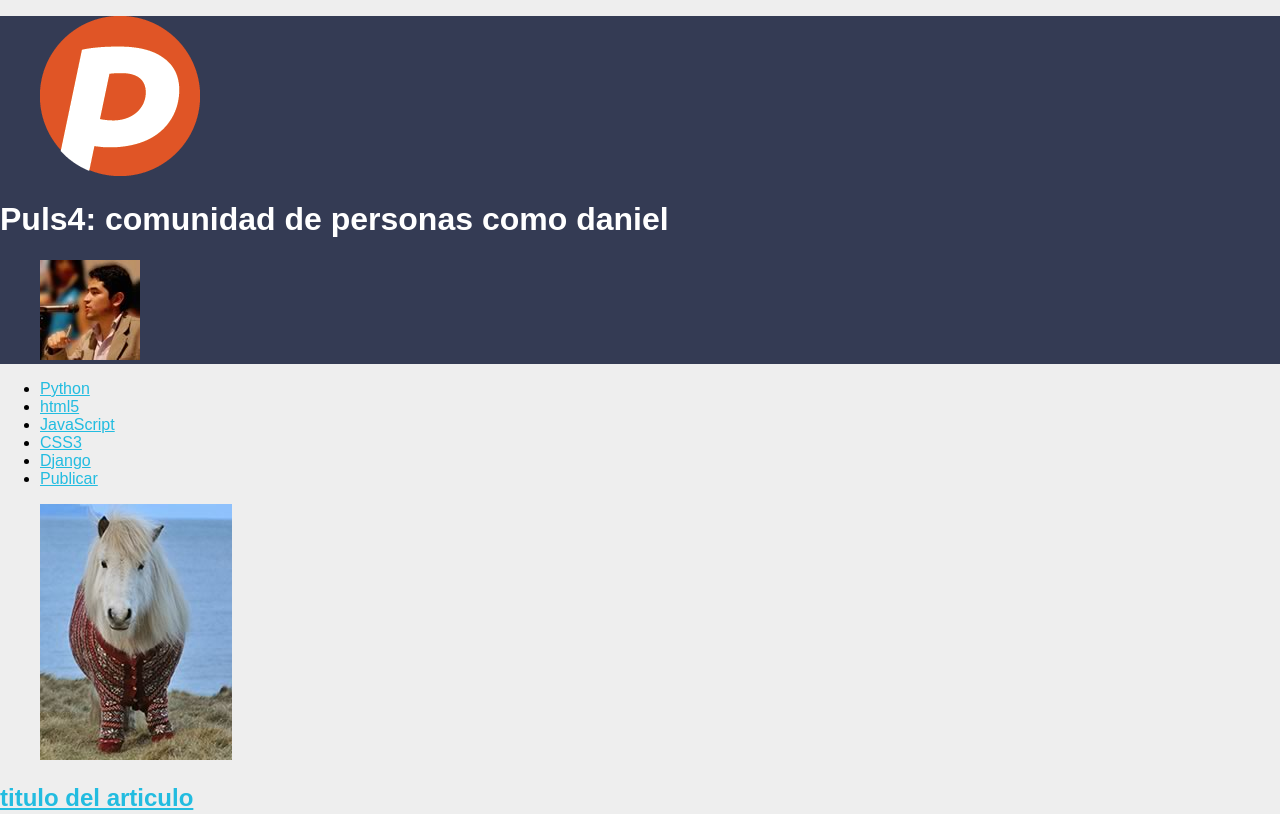
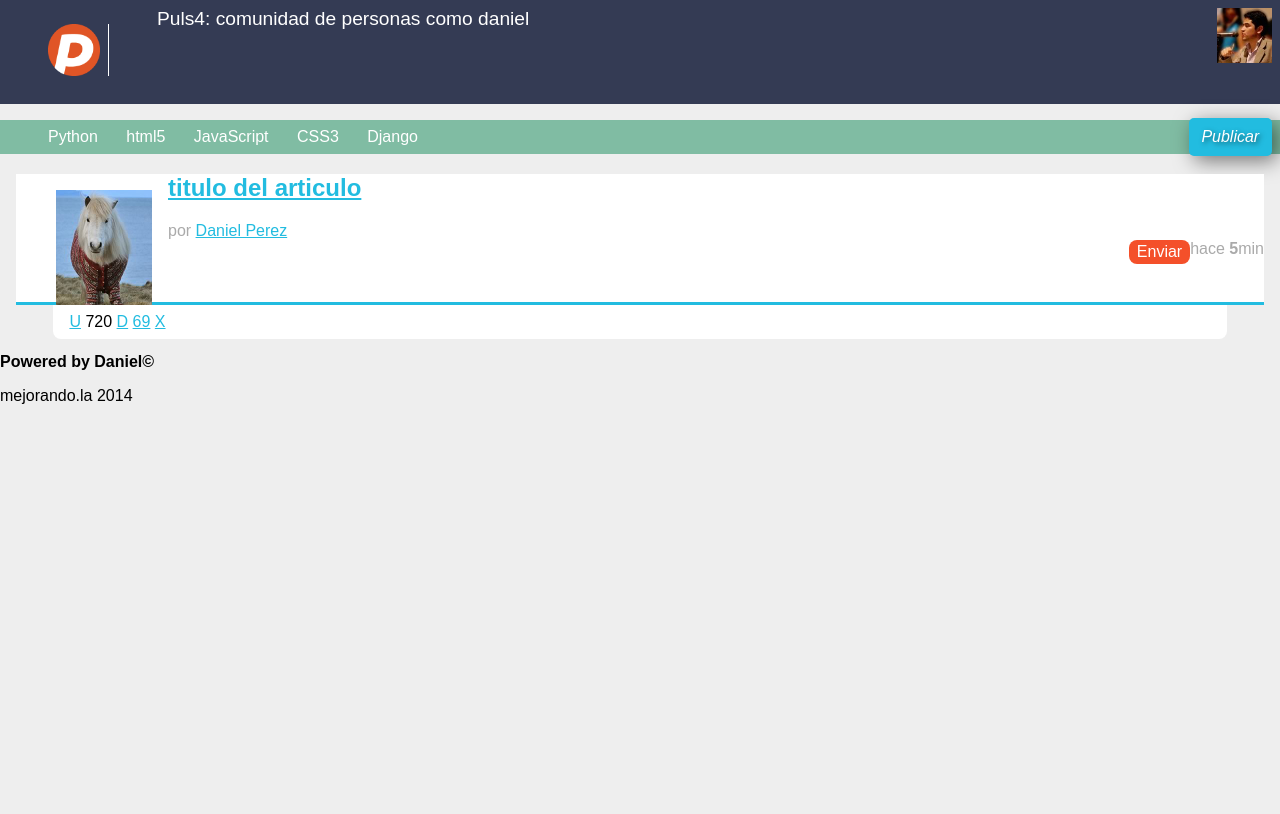
Before and after one commit to dancart12/proyecto-personal, a plain HTML site: page index.html in a window 1280 px wide. Shown: the top 814 px of the page. Drawn offline with Linux system fonts and the light colour scheme.

Commit message:
últimos cambios proyecto personal 2_3_14 21:48

```diff
--- a/estilos.css
+++ b/estilos.css
@@ -12,5 +12,148 @@ body
 header
 {
 	background: #343B54;
-	color: #ffffff;
+	color: white;
+	overflow: hidden;
+	padding: 0.5em;
+	position: relative;
 }
+
+header figure
+{
+	float: left;
+}
+
+header h1
+{
+	font-size: 1.2em;
+	font-weight: normal;
+	margin: 0 70px 0 0;
+}
+
+header #avatar
+{
+	margin: 0.5em 0.5em 0 0;
+	position: absolute;
+	right: 0;
+	top:  0;
+}
+
+header #avatar img
+{
+	border-right: 0.5em;
+	width: 55px;
+}
+
+header #logo img
+{
+	border-right: 1px solid white;
+	padding-right: 0.5em;
+	margin-right:  0.5em;
+	width: 52px;
+}
+
+nav
+{
+	background: #80BCA3;
+	position: relative;
+}
+nav ul li
+{
+	display: inline-block;
+	margin: 0 0.5em 0 0;
+}
+
+nav ul li a
+{
+	color: white;
+	display: block;
+	padding: 0.5em;
+	text-decoration: none;
+}
+nav ul #publicar_nav
+{
+	position: absolute;
+	right: 0;
+	top: -0.1em;
+}
+nav ul #publicar_nav a
+{
+	background: #22BCE0;
+	border-radius: 5px;
+	box-shadow: rgba(0,0,0,0.5) 5px 5px 20px;
+	font-style: italic;
+	padding: 0.6em 0.8em;
+	text-shadow: rgba(0,0,0,0.5) 2px 2px 5px;
+}
+#contenido
+{
+	margin: 1em;
+}
+#contenido .item
+{
+	background: white;
+	border-bottom: 3px solid #22BCE0;
+	margin-bottom: 3em;
+	min-height: 128px;
+	position: relative;
+}
+#contenido .item .autor_item
+{
+	color: #AAA;
+}
+#contenido .item .datos_item
+{
+	color: #AAA;
+	float: right;
+}
+#contenido .item .datos_item .fecha_item
+{
+	color: #AAA;
+	float: right;
+}
+#contenido .item .datos_item .tag_item
+{
+	background: #F4502A;
+	border-radius: 0.5em;
+	color: white;
+	display: inline-block;
+	padding: 0.2em 0.5em;
+	text-decoration: none;
+}
+#contenido .item .imagen_item
+{
+	float: left;
+	margin-right: 1em;
+}
+#contenido .item .imagen_item img
+{
+	width: 96px;
+}
+#contenido .item .titulo_item
+{
+	font-size: 1.2em;
+	font-style: italic;
+	margin-bottom: 0;
+	padding: 1em 1em 0 0;
+}
+#contenido .item .titulo_item a
+{
+	color: #444;
+	text-decoration: none;
+}
+#contenido .item .votacion
+{
+	background: white;
+	border-radius: 0 0 0.5em 0.5em;
+	left: 3%;
+	margin-top: 3px;
+	padding: 0.5em 1em;
+	position: absolute;
+	right: 3%;
+	top: 100%;
+}
+#contenido .item .votacion .comentarios_item;
+#contenido .item .votacion .guardar_item;
+{
+	float: right;
+}
```
